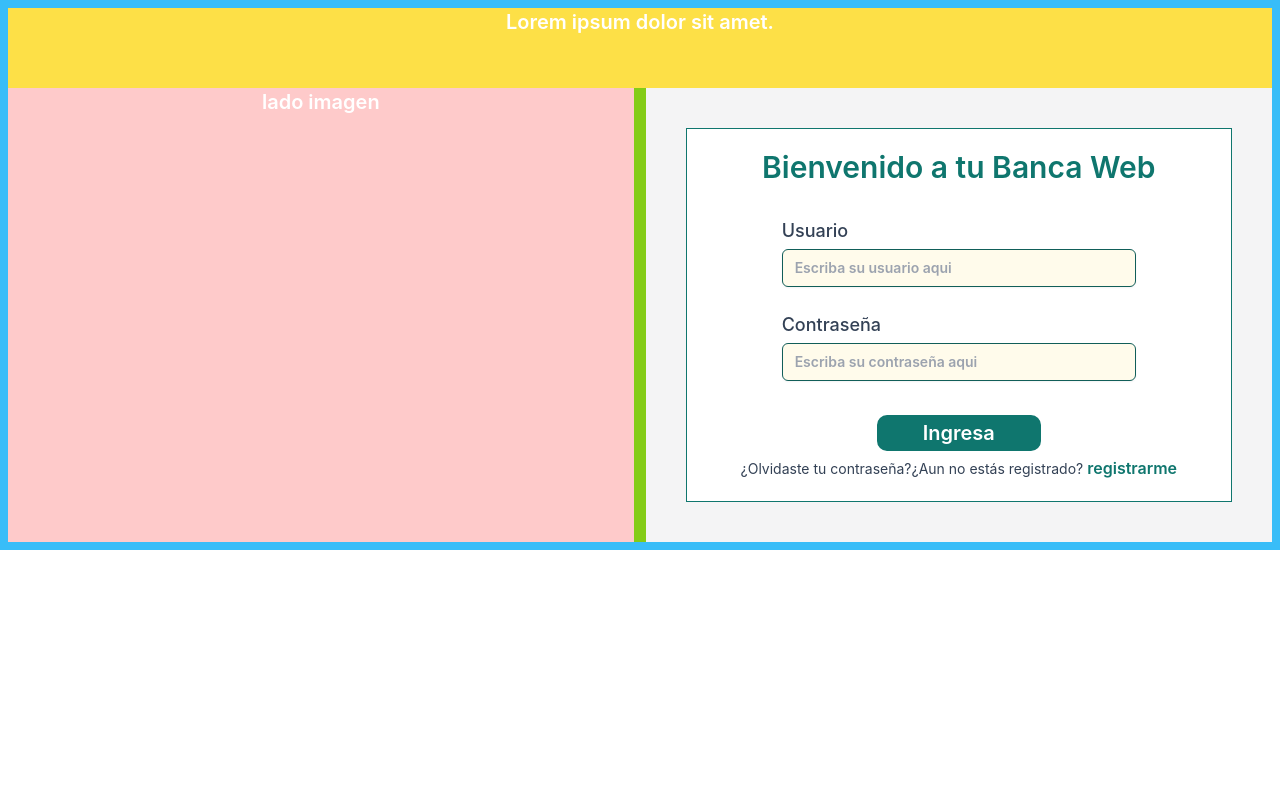
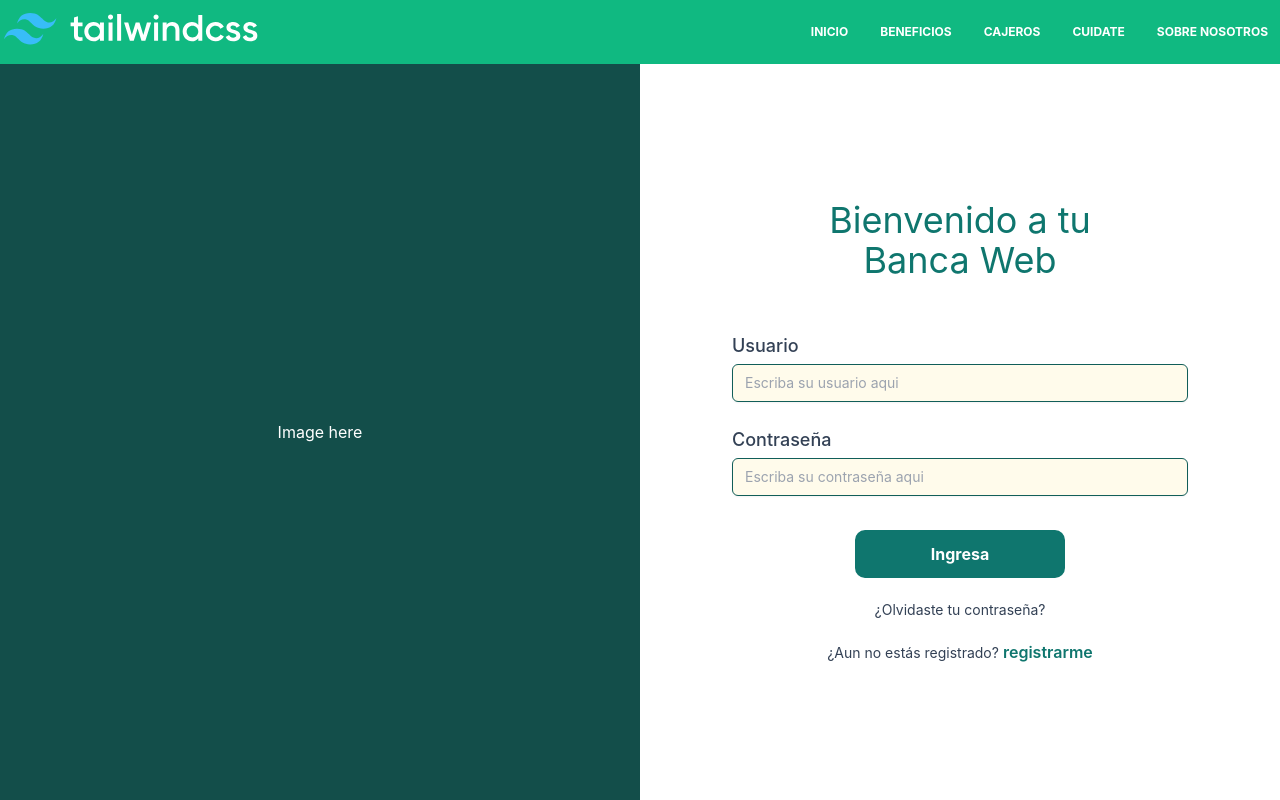
Before and after one commit to bank-saint-patrick/saint-patrick-bank-frontend, a React (Create React App) app: page / in a window 1280 px wide. Built offline with nearby package versions, Linux system fonts and the light colour scheme.

Commit message:
Add header component

```diff
--- a/src/components/Login/Login.jsx
+++ b/src/components/Login/Login.jsx
@@ -1,5 +1,6 @@
 import React from "react";
 import { Inputs } from "../needs/Inputs";
+import { Navbar } from "../Navbar";
 import "./login.css";
 
 // Crear un objeto json con usuarios ficticion
@@ -22,27 +23,29 @@ export const Login = () => {
   // llamaar a la función del login
 
   return (
-    <div className="login">
-      <div className="bg-sky-400 text-white font-semibold p-2 text-xl">
-        <div className="bg-yellow-300 h-20 text-center">Lorem ipsum dolor sit amet.</div>
-        <div className="bg-lime-500 text-center md:flex gap-3">
-          <div className="bg-red-200 w-100 md:w-1/2">lado imagen</div>
-          <div className="bg-zinc-100 p-10 w-100 md:w-1/2">
-            <div className="bg-white pt-5 border border-teal-700">
-              <span className="text-teal-700 text-3xl">Bienvenido a tu Banca Web</span>
-              <form className="m-5 ">
+    <div className="wrapper flex-column h-screen">
+      <Navbar />
+      <div className="bg-lime-100 full-height-conditional grid grid-cols-2">
+        <div className="bg-teal-900 flex justify-center items-center text-white">Image here</div>
+        <div className="bg-white flex flex-col justify-center items-center text-white">
+          <span className="text-teal-700 text-4xl text-center mb-10">
+            Bienvenido a tu
+            <br /> Banca Web
+          </span>
+          <form className="w-full text-center">
             <Inputs texto="Usuario" name="dni" type="number" value="Escriba su usuario aqui" />
             <Inputs texto="Contraseña" name="dni" type="password" value="Escriba su contraseña aqui" />
-                <button className="boton bg-teal-700 border-2 border-white hover:bg-white hover:border-2 hover:border-teal-700  text-white hover:text-teal-700 hover:font-semibold mx-auto mt-5 w-3/4 md:w-1/3 p-1 rounded-xl">
+            <button className="boton bg-teal-700 border-2 border-white hover:bg-white hover:border-2 hover:border-teal-700 text-white hover:text-teal-700 hover:font-semibold mx-auto mt-5 w-3/4 md:w-1/3 p-1 rounded-xl py-3 font-bold">
               Ingresa
             </button>
-                <br />
-                <span className="text-slate-700 text-sm font-normal">¿Olvidaste tu contraseña?</span>
+          </form>
+          <div className="linksActions flex flex-col text-center">
+            <a href="/" className="text-slate-700 text-sm font-normal mb-5 mt-5">
+              ¿Olvidaste tu contraseña?
+            </a>
             <a href="/register" className="text-slate-700 text-sm font-normal">
-                  ¿Aun no estás registrado?<span className="text-teal-700  text-base font-semibold"> registrarme</span>
+              ¿Aun no estás registrado?<span className="text-teal-700 text-base font-semibold"> registrarme</span>
             </a>
-              </form>
-            </div>
           </div>
         </div>
       </div>
--- /dev/null
+++ b/src/components/Navbar/index.jsx
@@ -0,0 +1,62 @@
+import React from "react";
+import logo from "../assets/images/logo.svg";
+import "./style.css";
+
+export const Navbar = ({ fixed }) => {
+  const [navbarOpen, setNavbarOpen] = React.useState(false);
+  const handleClickHome = () => {
+    window.location.href = "/";
+  };
+  return (
+    <nav className="relative flex h-16 flex-wrap items-center justify-between bg-emerald-500">
+      <div className="container mx-auto flex flex-wrap items-center justify-between">
+        <div className="w-full relative flex justify-between lg:w-auto lg:static lg:block lg:justify-start">
+          <a className="text-sm font-bold leading-relaxed inline-block mr-4 py-2 whitespace-nowrap uppercase text-white" href="/">
+            <img src={logo} alt="Logo Saint Patrick" className="navbar-logo h-8" id="app-logo" />
+          </a>
+          <button
+            className="text-white cursor-pointer text-xl leading-none px-3 py-1 border border-solid border-transparent rounded bg-transparent block lg:hidden outline-none focus:outline-none"
+            type="button"
+            onClick={() => handleClickHome()}
+          >
+            <i className="fas fa-bars"></i>
+          </button>
+        </div>
+        <div className={"lg:flex flex-grow items-center" + (navbarOpen ? " flex" : " hidden")} id="example-navbar-danger">
+          <ul className="flex flex-col lg:flex-row list-none lg:ml-auto">
+            <li className="nav-item">
+              <a className="px-3 py-2 flex items-center text-xs uppercase font-bold leading-snug text-white hover:opacity-75" href="/">
+                <i className="fab fa-facebook-square text-lg leading-lg text-white opacity-75"></i>
+                <span className="ml-2">Inicio</span>
+              </a>
+            </li>
+            <li className="nav-item">
+              <a className="px-3 py-2 flex items-center text-xs uppercase font-bold leading-snug text-white hover:opacity-75" href="/">
+                <i className="fab fa-facebook-square text-lg leading-lg text-white opacity-75"></i>
+                <span className="ml-2">Beneficios</span>
+              </a>
+            </li>
+            <li className="nav-item">
+              <a className="px-3 py-2 flex items-center text-xs uppercase font-bold leading-snug text-white hover:opacity-75" href="/">
+                <i className="fab fa-twitter text-lg leading-lg text-white opacity-75"></i>
+                <span className="ml-2">Cajeros</span>
+              </a>
+            </li>
+            <li className="nav-item">
+              <a className="px-3 py-2 flex items-center text-xs uppercase font-bold leading-snug text-white hover:opacity-75" href="/">
+                <i className="fab fa-pinterest text-lg leading-lg text-white opacity-75"></i>
+                <span className="ml-2">Cuidate</span>
+              </a>
+            </li>
+            <li className="nav-item">
+              <a className="px-3 py-2 flex items-center text-xs uppercase font-bold leading-snug text-white hover:opacity-75" href="/">
+                <i className="fab fa-pinterest text-lg leading-lg text-white opacity-75"></i>
+                <span className="ml-2">Sobre Nosotros</span>
+              </a>
+            </li>
+          </ul>
+        </div>
+      </div>
+    </nav>
+  );
+};
--- /dev/null
+++ b/src/components/Navbar/style.css
@@ -0,0 +1,3 @@
+.full-height-conditional {
+  height: calc(100vh - 4rem);
+}
```
Also changed, not shown: src/components/assets/images/logo.svg (added). Lines whose indentation alone changed are shown as unchanged.
